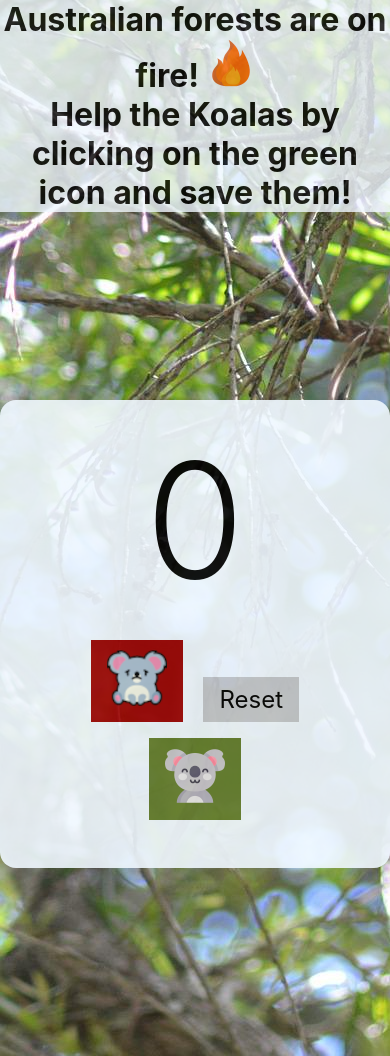
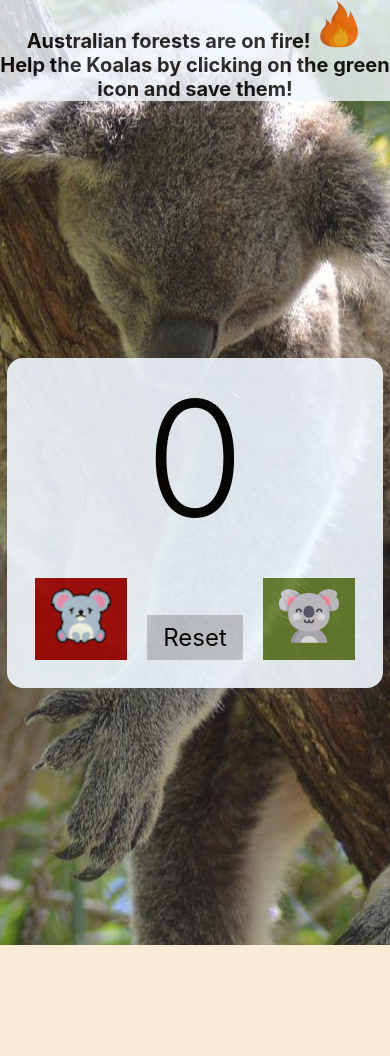
Before and after one commit to PaoloRiccardo/progetto_S2I_JS, a plain HTML site: page index.html in a window 390 px wide. After the commit the page ends 945 px from the top, so only its background shows below. Drawn offline with Linux system fonts and the light colour scheme.

Commit message:
Modifiche mobile

```diff
--- a/assets/style.css
+++ b/assets/style.css
@@ -25,9 +25,7 @@ background-position: left;
 
 }
 
-.sadkoala {
-    box-sizing: content-box;
-}
+
 
 .container {
 height: 100vh;
@@ -39,7 +37,7 @@ justify-content: center;
 
 .container .counter {
     background-color: aliceblue;
-    padding: 2.5rem;
+    padding: 20px;
     border-radius: 1rem;
     box-shadow: rgba(100, 100, 111, 0.2) 0px 7px 29px 0px;
     opacity: 0.9;
@@ -76,3 +74,13 @@ color:black;
     background-color: rgb(99 124 45);
     color: white;
 }
+
+@media screen and (max-width:844px) {
+   h1,h2 {
+       font-size: 20px;
+   }
+body {
+    background-position: center;
+}
+
+}
```
